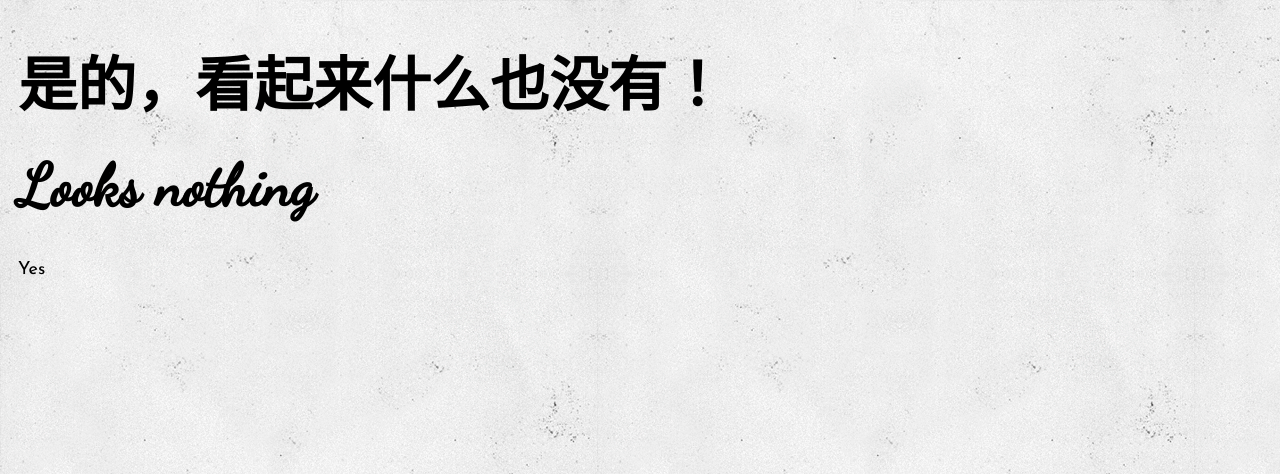
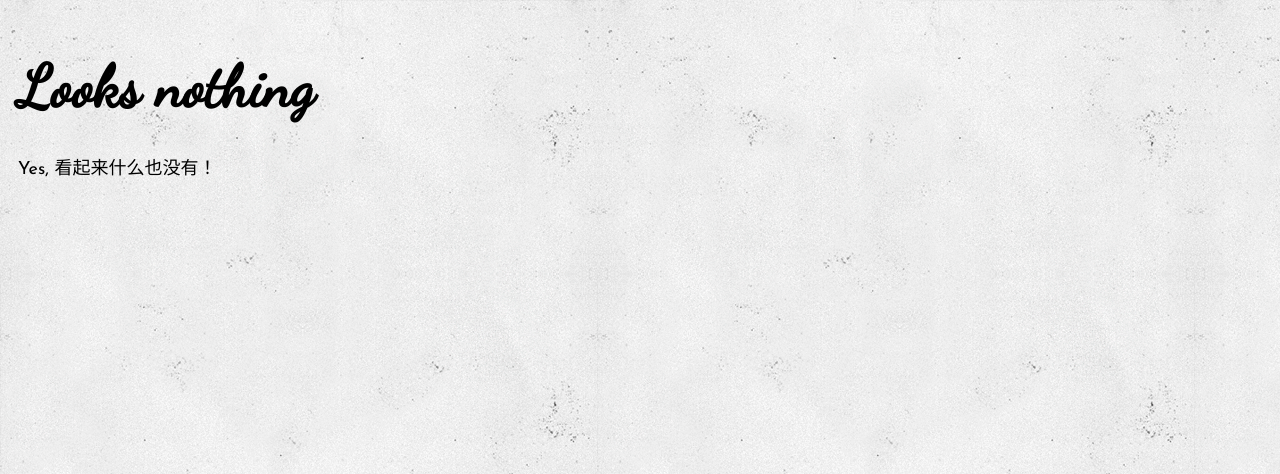
Before and after one commit to itomg/itomg, a PHP site: page / in a window 1280 px wide. Shown: the top 474 px of the page. Run offline with PHP 8.4, Linux system fonts and the light colour scheme.

Commit message:
Change content

```diff
--- a/index.php
+++ b/index.php
@@ -17,10 +17,8 @@
 	<title>Welcome to IT OMG</title>
 </head>
 <body>
-	<h1>是的，看起来什么也没有！</h1>
-
 	<h1>Looks nothing</h1>
 
-	<p>Yes</p>
+	<p>Yes, 看起来什么也没有！</p>
 </body>
 </html>
```
